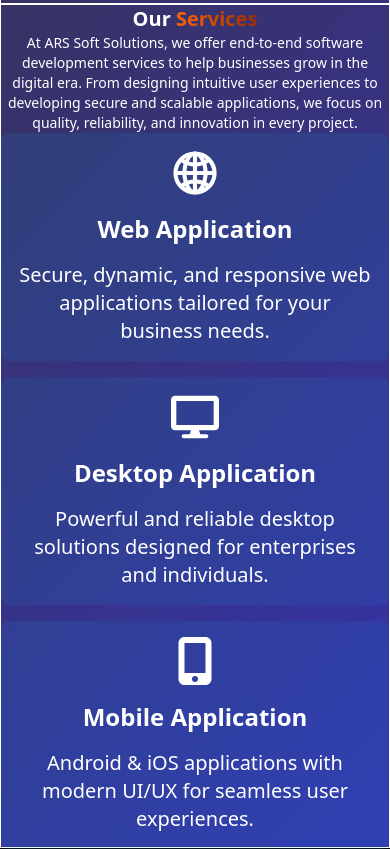
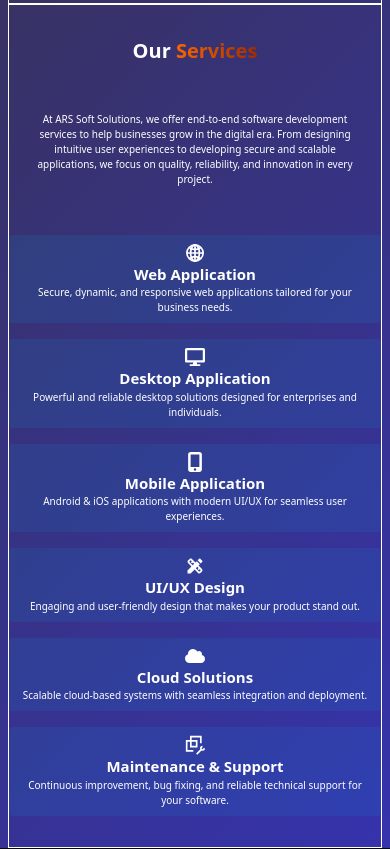
Before and after one commit to shantokarmoker8/arsSoftSolutions, a React (Vite) app: page / in a window 390 px wide. Shown: the part 840-1689 px from the top of the page. Built offline with nearby package versions, Linux system fonts and the light colour scheme.

Commit message:
services responsive

```diff
--- a/src/components/Hero.jsx
+++ b/src/components/Hero.jsx
@@ -17,15 +17,15 @@
           faster and smarter.
         </p>
         <div className="flex gap-4 justify-center">
-          <button className=" bg-gradient-to-r from-orange-500 to-orange-800 text-white  p-2  md:p-4 rounded-sm ">
+          <button className=" bg-gradient-to-r from-orange-500 to-orange-800 text-white  p-2  md:p-4 rounded-sm text-sm md:text-6 lg:text-xl ">
             Get Started
           </button>
-          <button className="border-4 border-white p-2  md:p-4 rounded-sm ">
+          <button className="border-4 border-white p-2  md:p-4 rounded-sm text-sm md:text-6 lg:text-xl ">
             Contact Us
           </button>
         </div>
       </div>
-      <div className="flex justify-center gap-2 md:gap-4 p-4">
+      <div className="flex justify-center gap-2 p-2">
         <video
           autoPlay
           loop
--- a/src/components/Services.jsx
+++ b/src/components/Services.jsx
@@ -6,7 +6,7 @@
 import { GrVmMaintenance } from "react-icons/gr";
 export default function Services() {
   return (
-    <div className="h-screen border flex flex-col justify-evenly">
+    <div className="min-h-screen border flex flex-col justify-evenly">
       <h2 className="text-center font-bold text-xl md:text-3xl lg:text-4xl ">
         Our
         <span className="bg-gradient-to-r from-orange-500 to-orange-800 text-transparent bg-clip-text">
@@ -14,7 +14,7 @@
           Services
         </span>
       </h2>
-      <p className="text-center text-sm md:text-6 lg:text-xl  ">
+      <p className="text-center text-[10px] md:text-[15px] lg:text-xl p-4 ">
         At ARS Soft Solutions, we offer end-to-end software development services
         to help businesses grow in the digital era. From designing intuitive
         user experiences to developing secure and scalable applications, we
@@ -23,78 +23,90 @@
       {/* card.... */}
       <div className="grid md:grid-cols-2 lg:grid-cols-3 gap-4">
         {/* web application */}
-        <div className="text-center bg-sky-500/10 hover:bg-sky-500/20 p-4 rounded-lg">
+        <div className="text-center bg-sky-500/10 hover:bg-sky-500/20 p-2  md:p-4 rounded-sm md:rounded-lg">
           <div className="flex justify-center">
-            <IoGlobeSharp className="text-5xl" />
+            <IoGlobeSharp className="text-xl md:text-3xl lg:text-5xl" />
           </div>
           <div>
-            <h2 className="text-2xl font-bold p-4">Web Application</h2>
-            <p className="text-xl">
+            <h2 className="text-[15px] md:text-2xl font-bold md:p-2 lg:p-4">
+              Web Application
+            </h2>
+            <p className="text-[10px] md:text-[15px] lg:text-xl">
               Secure, dynamic, and responsive web applications tailored for your
               business needs.
             </p>
           </div>
         </div>
         {/* desktop application */}
-        <div className="text-center bg-sky-500/10 hover:bg-sky-500/20 p-4 rounded-lg">
+        <div className="text-center bg-sky-500/10 hover:bg-sky-500/20 p-2  md:p-4 rounded-sm md:rounded-lg">
           <div className="flex justify-center">
-            <FaDesktop className="text-5xl" />
+            <FaDesktop className="text-xl md:text-3xl lg:text-5xl" />
           </div>
           <div>
-            <h2 className="text-2xl font-bold p-4">Desktop Application</h2>
-            <p className="text-xl">
+            <h2 className="text-[15px] md:text-2xl font-bold md:p-2 lg:p-4">
+              Desktop Application
+            </h2>
+            <p className="text-[10px] md:text-[15px] lg:text-xl">
               Powerful and reliable desktop solutions designed for enterprises
               and individuals.
             </p>
           </div>
         </div>
         {/* mobile application */}
-        <div className="text-center bg-sky-500/10 hover:bg-sky-500/20 p-4 rounded-lg">
+        <div className="text-center bg-sky-500/10 hover:bg-sky-500/20 p-2  md:p-4 rounded-sm md:rounded-lg">
           <div className="flex justify-center">
-            <FaMobileScreenButton className="text-5xl" />
+            <FaMobileScreenButton className="text-xl md:text-3xl lg:text-5xl" />
           </div>
           <div>
-            <h2 className="text-2xl font-bold p-4">Mobile Application</h2>
-            <p className="text-xl">
+            <h2 className="text-[15px] md:text-2xl font-bold md:p-2 lg:p-4">
+              Mobile Application
+            </h2>
+            <p className="text-[10px] md:text-[15px] lg:text-xl">
               Android & iOS applications with modern UI/UX for seamless user
               experiences.
             </p>
           </div>
         </div>
         {/*UI/UX Design */}
-        <div className="text-center bg-sky-500/10 hover:bg-sky-500/20 p-4 rounded-lg">
+        <div className="text-center bg-sky-500/10 hover:bg-sky-500/20 p-2  md:p-4 rounded-sm md:rounded-lg">
           <div className="flex justify-center">
-            <MdDesignServices className="text-5xl" />
+            <MdDesignServices className="text-xl md:text-3xl lg:text-5xl" />
           </div>
           <div>
-            <h2 className="text-2xl font-bold p-4">UI/UX Design</h2>
-            <p className="text-xl">
+            <h2 className="text-[15px] md:text-2xl font-bold md:p-2 lg:p-4">
+              UI/UX Design
+            </h2>
+            <p className="text-[10px] md:text-[15px] lg:text-xl">
               Engaging and user-friendly design that makes your product stand
               out.
             </p>
           </div>
         </div>
         {/*Cloud Solutions */}
-        <div className="text-center bg-sky-500/10 hover:bg-sky-500/20 p-4 rounded-lg">
+        <div className="text-center bg-sky-500/10 hover:bg-sky-500/20 p-2  md:p-4 rounded-sm md:rounded-lg">
           <div className="flex justify-center">
-            <FaCloud className="text-5xl" />
+            <FaCloud className="text-xl md:text-3xl lg:text-5xl" />
           </div>
           <div>
-            <h2 className="text-2xl font-bold p-4">Cloud Solutions</h2>
-            <p className="text-xl">
+            <h2 className="text-[15px] md:text-2xl font-bold md:p-2 lg:p-4">
+              Cloud Solutions
+            </h2>
+            <p className="text-[10px] md:text-[15px] lg:text-xl">
               Scalable cloud-based systems with seamless integration and
               deployment.
             </p>
           </div>
         </div>
         {/*Maintenance & Support */}
-        <div className="text-center bg-sky-500/10 hover:bg-sky-500/20 p-4 rounded-lg">
+        <div className="text-center bg-sky-500/10 hover:bg-sky-500/20 p-2  md:p-4 rounded-sm md:rounded-lg">
           <div className="flex justify-center">
-            <GrVmMaintenance className="text-5xl" />
+            <GrVmMaintenance className="text-xl md:text-3xl lg:text-5xl" />
           </div>
           <div>
-            <h2 className="text-2xl font-bold p-4">Maintenance & Support</h2>
-            <p className="text-xl">
+            <h2 className="text-[15px] md:text-2xl font-bold md:p-2 lg:p-4">
+              Maintenance & Support
+            </h2>
+            <p className="text-[10px] md:text-[15px] lg:text-xl">
               Continuous improvement, bug fixing, and reliable technical support
               for your software.
             </p>
--- a/src/main.jsx
+++ b/src/main.jsx
@@ -10,7 +10,7 @@
 createRoot(document.getElementById("root")).render(
   <StrictMode>
     <Navbar></Navbar>
-    <div className=" lg:container mx-auto">
+    <div className="mx-2 md:mx-6 lg:container lg:mx-auto">
       <Hero></Hero>
       <Services></Services>
       <TypeOfSoftware></TypeOfSoftware>
```
